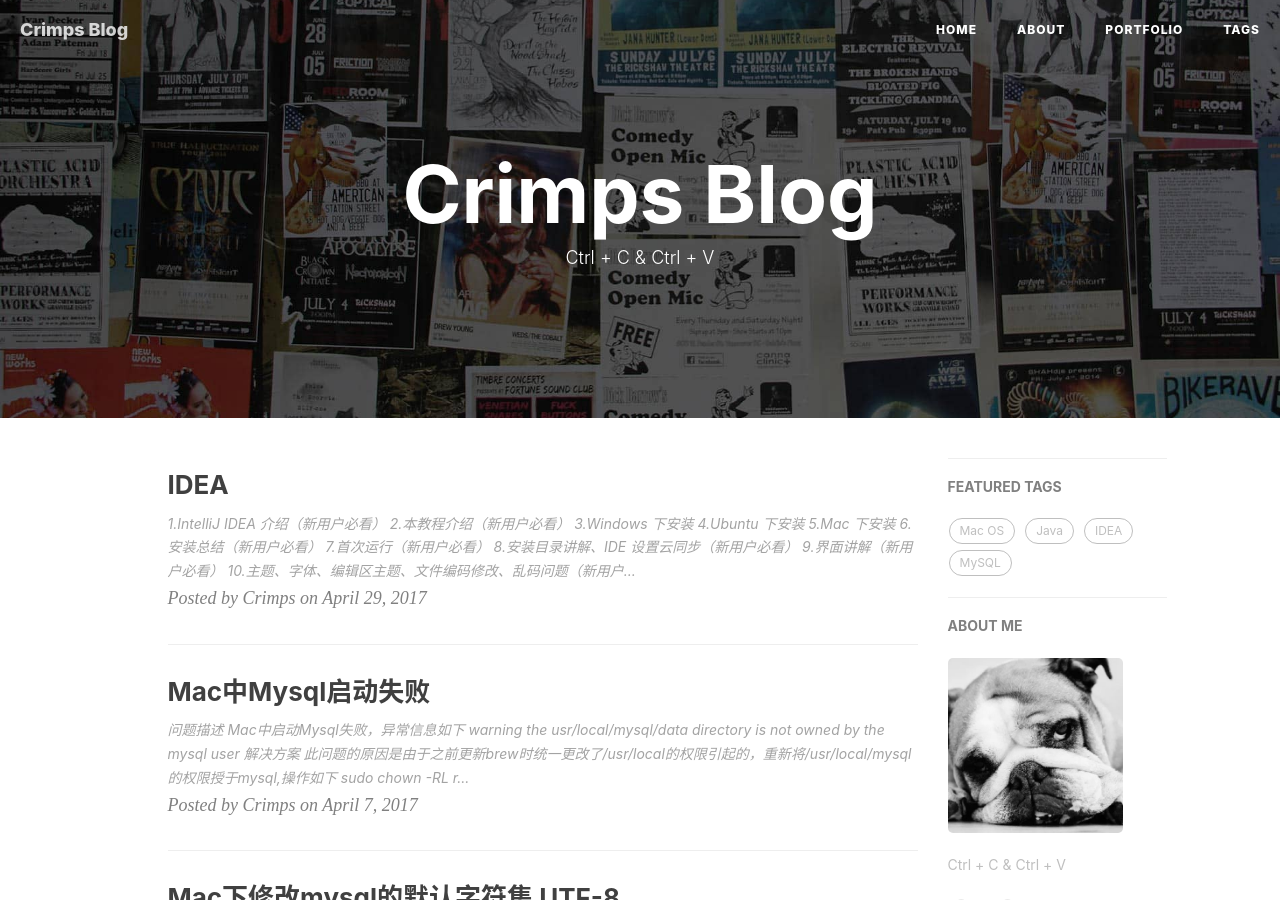
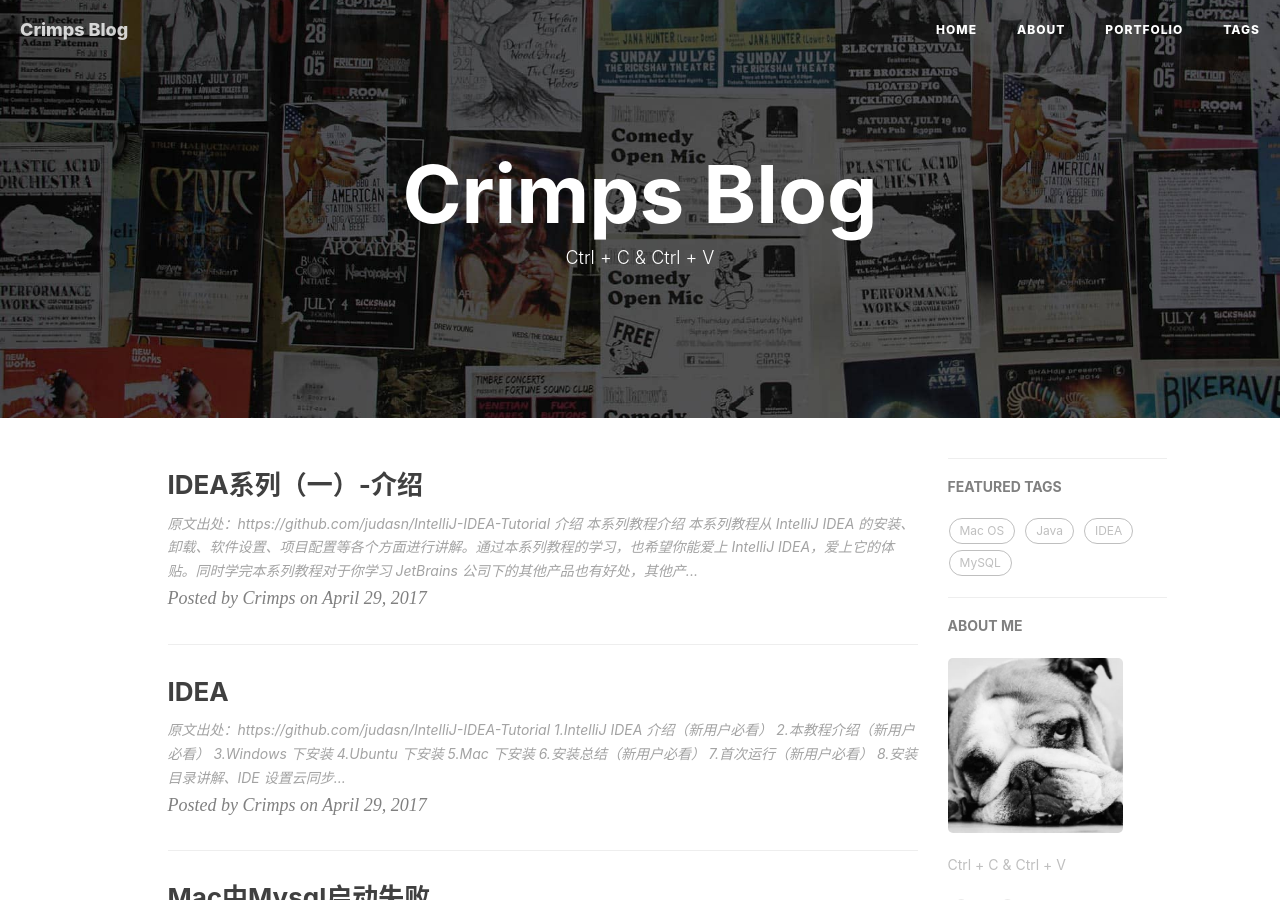
Before and after one commit to crimps/crimps.github.io, a Jekyll site: the page built from index.html, in a window 1280 px wide and 900 px high. Built offline with Jekyll 4.4.1, drawn with Linux system fonts in a browser that asks for light colours; nearby versions of some CDN libraries; the list of posts is cut into pages by our own code; comment, search, counter and statistics services are not loaded; some of the changed lines change nothing that is shown.

Commit message:
IDEA 介始

````diff
--- a/_posts/2017-04-29-IDEA-TOC.md
+++ b/_posts/2017-04-29-IDEA-TOC.md
@@ -9,6 +9,9 @@ catalog: true
 tags:
     - IDEA
 ---
+```
+原文出处：https://github.com/judasn/IntelliJ-IDEA-Tutorial
+```
 -  [1.IntelliJ IDEA 介绍（新用户必看）](introduce.md)
 -  [2.本教程介绍（新用户必看）](about-this-tutorial.md)
 -  [3.Windows 下安装](windows-install.md)
--- /dev/null
+++ b/_posts/2017-04-29-IDEA-introduce.md
@@ -0,0 +1,82 @@
+---
+layout:     post
+title:      "IDEA系列（一）-介绍"
+subtitle:   ""
+date:       2017-04-29 12:00:01
+author:     "Crimps"
+header-img: "img/post-bg-2015.jpg"
+catalog: true
+tags:
+    - IDEA
+---
+```
+原文出处：https://github.com/judasn/IntelliJ-IDEA-Tutorial
+```
+# 介绍
+
+## 本系列教程介绍
+
+本系列教程从 IntelliJ IDEA 的安装、卸载、软件设置、项目配置等各个方面进行讲解。通过本系列教程的学习，也希望你能爱上 IntelliJ IDEA，爱上它的体贴。同时学完本系列教程对于你学习 JetBrains 公司下的其他产品也有好处，其他产品包括：
+
+> * [PhpStorm](http://www.jetbrains.com/phpstorm/ "PhpStorm 主要用于开发 PHP") 主要用于开发 PHP
+> * [RubyMine](http://www.jetbrains.com/ruby/ "RubyMine 主要用于开发 Ruby") 主要用于开发 Ruby
+> * [PyCharm](http://www.jetbrains.com/pycharm/ "PyCharm 主要用于开发 Python") 主要用于开发 Python
+> * [AppCode](http://www.jetbrains.com/objc/ "AppCode 主要用于开发 Objective-C") 主要用于开发 Objective-C / Swift
+> * [CLion](http://www.jetbrains.com/clion/ "CLion 主要用于开发 C/C++") 主要用于开发 C / C++
+> * [WebStorm](http://www.jetbrains.com/webstorm/ "WebStorm 主要用于开发 JavaScript 等前端技术") 主要用于开发 JavaScript、HTML5、CSS3 等前端技术
+> * [0xDBE](http://www.jetbrains.com/dbe/ "0xDBE 主要用于开发 SQL") 主要用于开发 SQL
+> * [Android Studio](http://developer.android.com/tools/studio/ "Android Studio 主要用于开发 Android") 主要用于开发 Android（Google 基于 IntelliJ IDEA 社区版进行迭代所以也姑且算上）
+
+## IntelliJ IDEA 介绍
+
+> * IntelliJ IDEA 官网：<https://www.jetbrains.com/idea/>
+
+IntelliJ IDEA 在 2015 年 06 月官网主页是这样介绍自己的：
+
+> Excel at enterprise, mobile and web development with Java, Scala and Groovy, with all the latest modern technologies and frameworks available out of the box.
+
+简明翻译：IntelliJ IDEA 主要用于支持 Java、Scala、Groovy 等语言的开发工具，同时具备支持目前主流的技术和框架，擅长于企业应用、移动应用和 Web 应用的开发。
+
+IntelliJ IDEA 对自己的定义是很清晰的，对于新人来讲可能还不太理解，可能还会有误会，认为它博而不精，但是对于老用户来讲应该是非常认可上面这句话的。通过下面功能表格，新人对于 IntelliJ IDEA 所具备的功能会有一个新的认识。
+
+如果用一句话来形容 IntelliJ IDEA，我会说：**IntelliJ IDEA 是目前所有 IDE 中最具备沉浸式的 IDE，没有之一**。
+
+## IntelliJ IDEA 主要功能介绍
+
+> * 语言支持上：
+
+| 安装插件后支持 | SQL类       | 基本JVM  |
+| :------ | :--------- | :----- |
+| PHP     | PostgreSQL | Java   |
+| Python  | MySQL      | Groovy |
+| Ruby    | Oracle     |        |
+| Scala   | SQL Server |        |
+| Kotlin  |            |        |
+| Clojure |            |        |
+
+> * 其他支持：
+
+| 支持的框架        | 额外支持的语言代码提示  | 支持的容器     |
+| :----------- | :----------- | :-------- |
+| Spring MVC   | HTML5        | Tomcat    |
+| GWT          | CSS3         | TomEE     |
+| Vaadin       | SASS         | WebLogic  |
+| Play         | LESS         | JBoss     |
+| Grails       | JavaScript   | Jetty     |
+| Web Services | CoffeeScript | WebSphere |
+| JSF          | Node.js      |           |
+| Struts       | ActionScript |           |
+| Hibernate    |              |           |
+| Flex         |              |           |
+
+上面特性只是 IntelliJ IDEA 的冰山一角，而且这个还不是 IntelliJ IDEA 最重要的地方，IntelliJ IDEA 最重要的特性就是人性化、智能，后面学习你会慢慢接触到。
+
+## 更多官网信息
+
+> * IntelliJ IDEA 主要特性介绍 1：<https://www.jetbrains.com/idea/features/>
+> * IntelliJ IDEA 主要特性介绍 2：<https://www.jetbrains.com/idea/features/editions_comparison_matrix.html>
+> * 官网博客：<http://blog.jetbrains.com/idea/>
+> * 官网 wiki：<http://wiki.jetbrains.net/intellij>
+> * 官网社区：<http://devnet.jetbrains.com/community/idea>
+> * 官网快速入门：<http://confluence.jetbrains.com/display/IntelliJIDEA/Quick+Start>
+> * 官网在线帮助文档：<http://www.jetbrains.com/idea/webhelp/getting-help.html>
````
